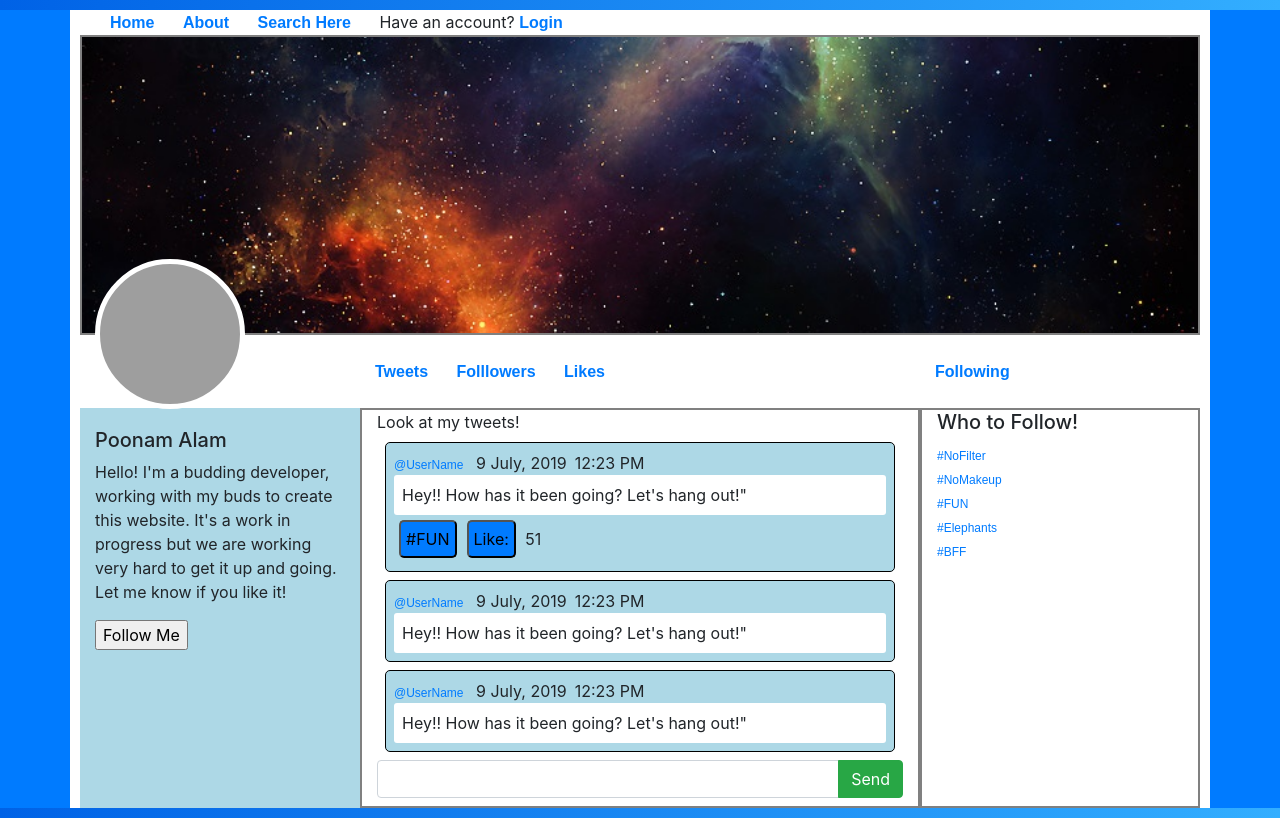
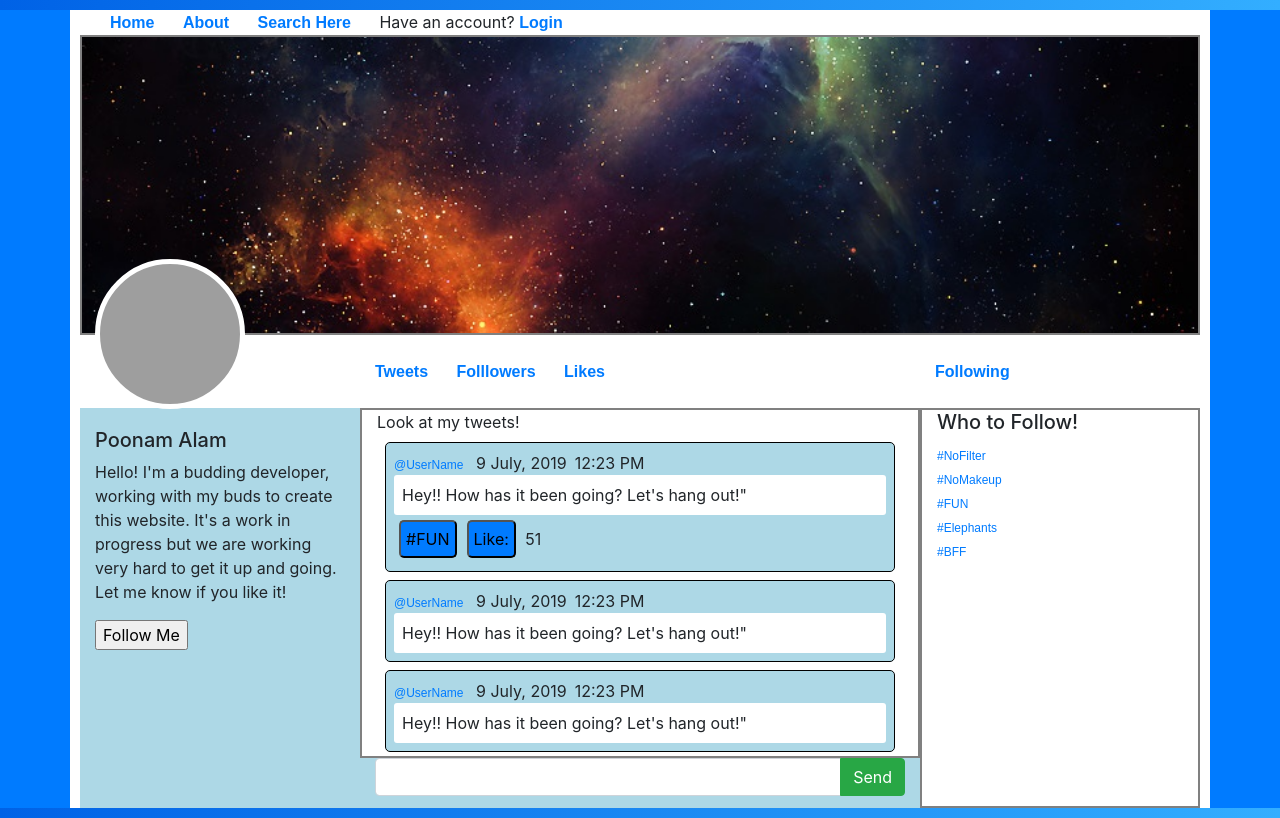
Before and after one commit to Maksura1/twitter-react, a React (Create React App) app: page /home in a window 1280 px wide. Built offline with nearby package versions, Linux system fonts and the light colour scheme; grey boxes are pictures that could not be loaded.

Commit message:
Styled the New Message button

```diff
--- a/src/components/Profile.css
+++ b/src/components/Profile.css
@@ -72,7 +72,7 @@
 	padding-top: 20px;
 }
 #tweets {
-	height: 400px;
+	height: 350px;
 	overflow: auto;
 	background-color: white;
 	border: solid 2px grey;
--- a/src/components/Profile.js
+++ b/src/components/Profile.js
@@ -57,7 +57,9 @@ class Profile extends Component {
 		        </form>
 
 					</div>
-					<div className="col-6" id="tweets" >
+					<div id="tweetsContainer" className="col-6">
+						<div className="row">
+							<div className="col-12" id="tweets" >
 				         Look at my tweets!
 								 <div className="wrap p-2 m-2 tweet">
 									 <span className="mr-2"><a href="">@UserName</a></span>
@@ -84,7 +86,13 @@ class Profile extends Component {
 									 <span className="mr-2">12:23 PM </span>
 									 <nav><div class="body">Hey!! How has it been going? Let's hang out!"</div></nav>
 								 </div>
+	            </div>
+					</div>
+					<div className="row">
+					<div className="col-12">
 					<Tweet />
+					</div>
+					</div>
 					</div>
 
 					<div className="col-3" id="hashtags" >
--- a/src/components/Tweet.js
+++ b/src/components/Tweet.js
@@ -7,7 +7,6 @@ class Tweet extends Component {
 	// Render
 	render() {
 		return (
-
 			<div id="new-tweets">
 					<form>
 						<div className="input-group">
```
Lines whose indentation alone changed are shown as unchanged.
